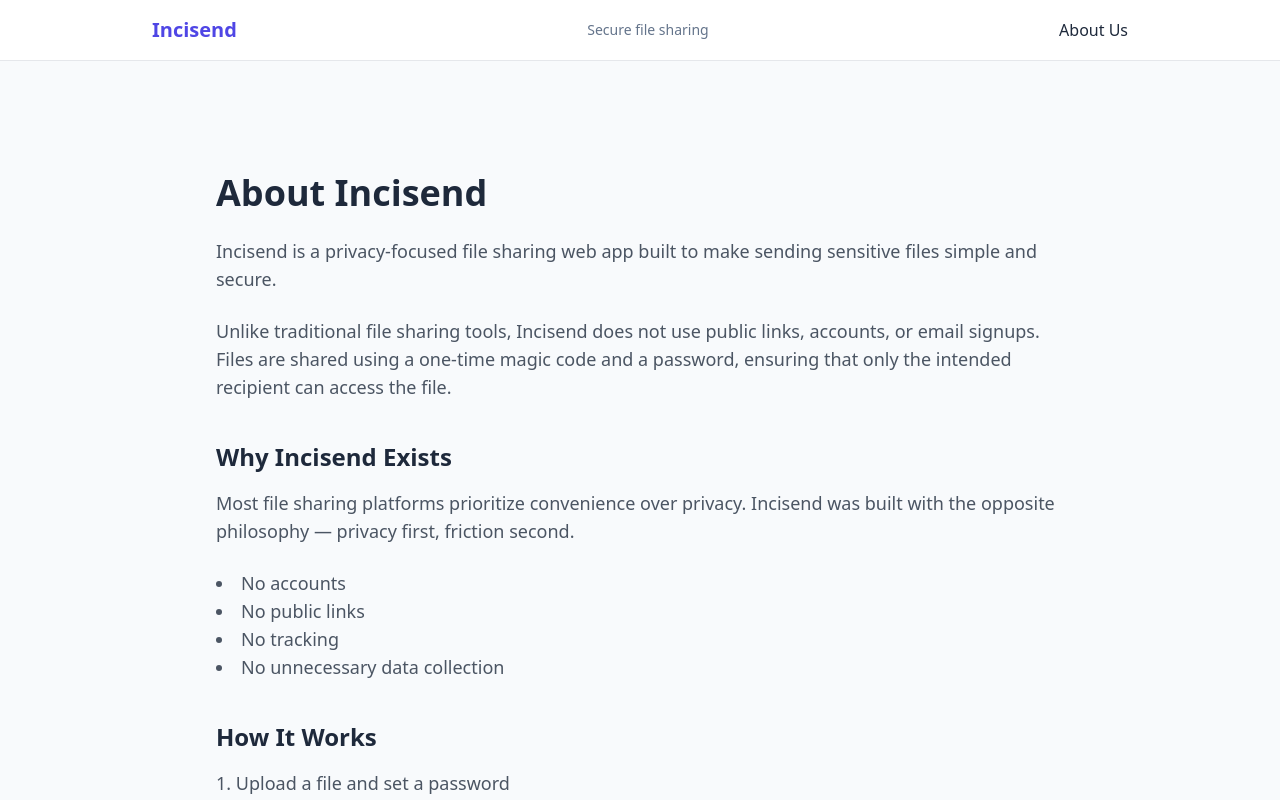
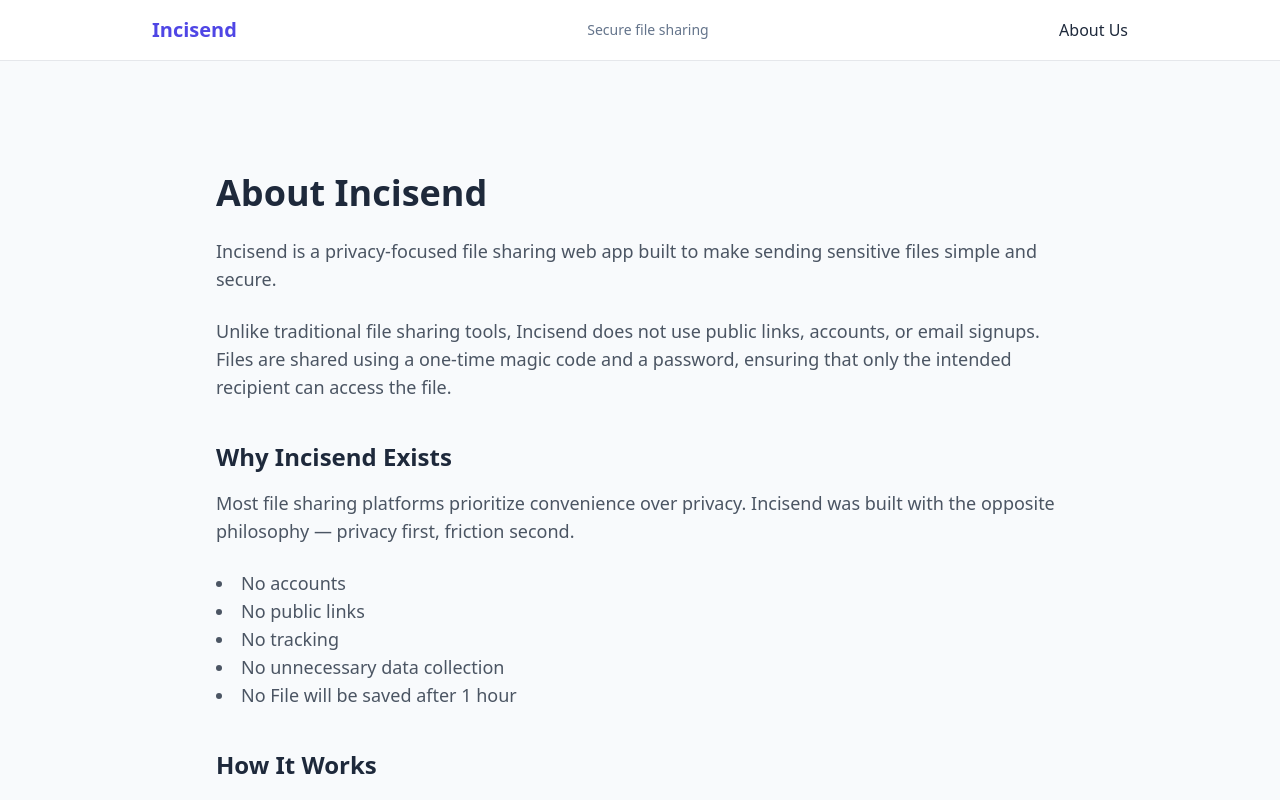
Before and after one commit to Inciverse/incisend, a Next.js app: page /about in a window 1280 px wide. Shown: the top 800 px of the page. Built offline with nearby package versions, Linux system fonts and the light colour scheme.

Commit message:
Update page.tsx

```diff
--- a/app/about/page.tsx
+++ b/app/about/page.tsx
@@ -28,6 +28,7 @@ export default function AboutPage() {
         <li>No public links</li>
         <li>No tracking</li>
         <li>No unnecessary data collection</li>
+        <li>No File will be saved after 1 hour</li>
       </ul>
 
       <h2 className="text-2xl font-semibold mt-10 mb-4">How It Works</h2>
```
